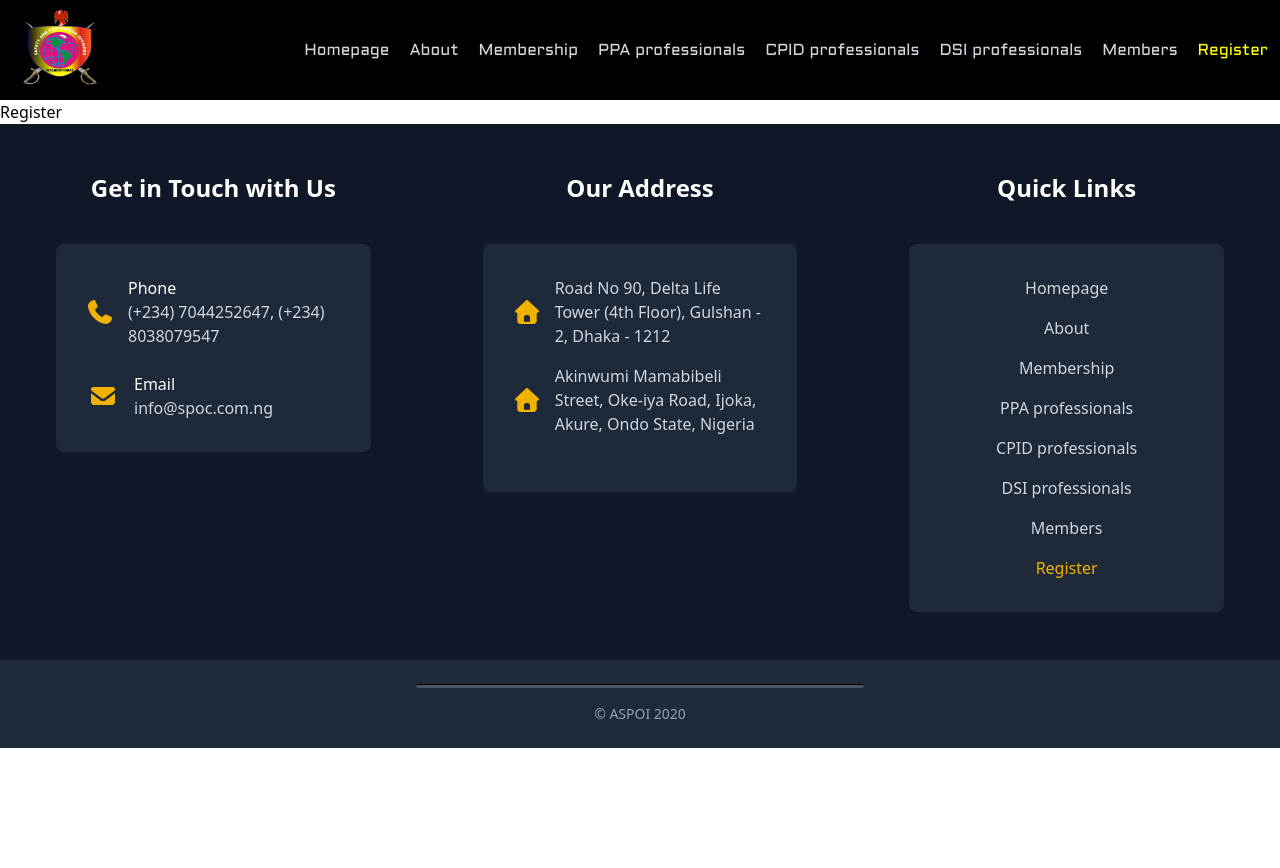
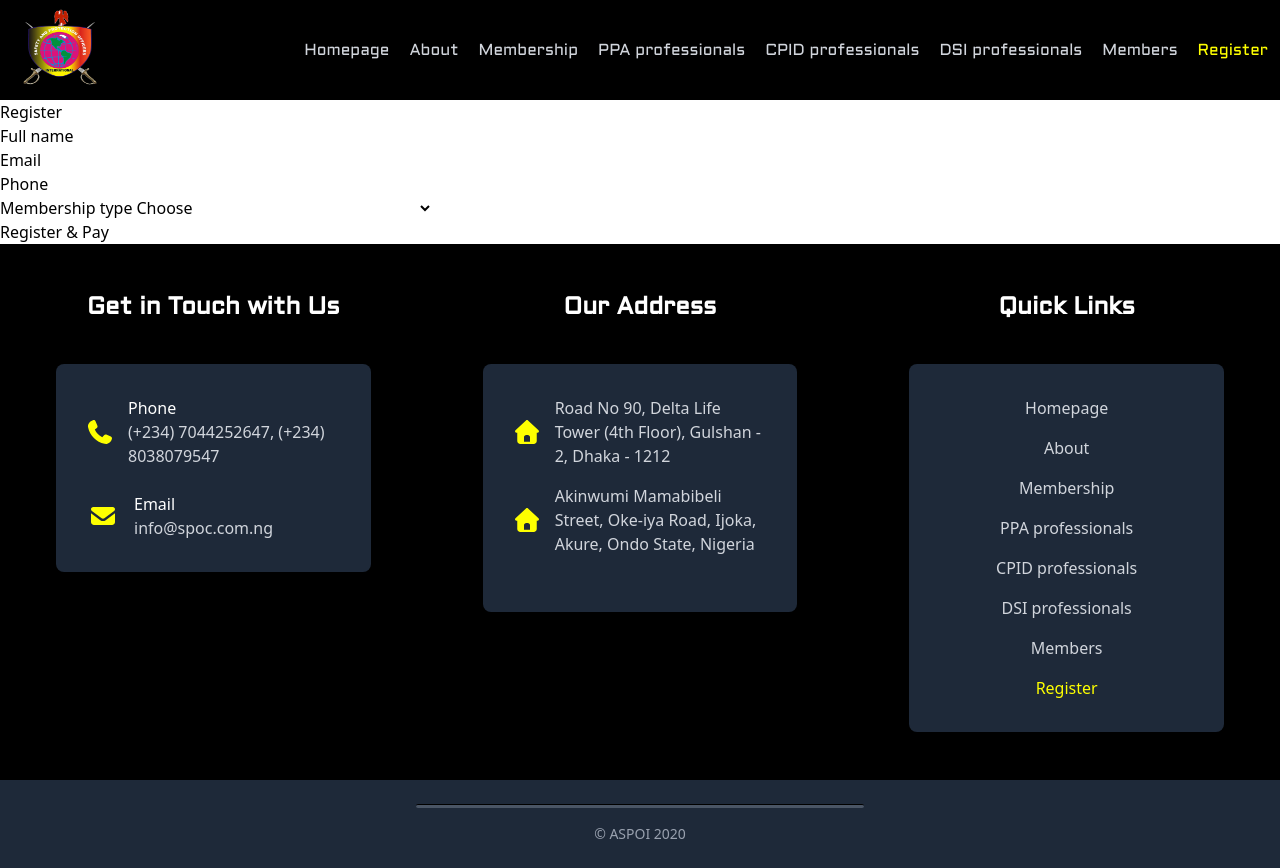
Before and after one commit to GideonDeon/aspoi, a React (Vite) app: page /register in a window 1280 px wide. Before the commit the page ends 800 px from the top, so only its background shows below. Built offline with nearby package versions, Linux system fonts and the light colour scheme.

Commit message:
feat:update name

```diff
--- a/src/components/Footer.jsx
+++ b/src/components/Footer.jsx
@@ -28,8 +28,8 @@ function FooterMain() {
 
 function Contact() {
   return (
-    <div className="bg-gray-900 py-12 px-6 md:px-10 lg:px-14">
-      <h2 className="text-2xl font-bold text-center text-white mb-10">
+    <div className="bg-black py-12 px-6 md:px-10 lg:px-14">
+      <h2 className="text-2xl font-bold text-center text-white mb-10 font-aldrich">
         Get in Touch with Us
       </h2>
       <div className="max-w-md mx-auto">
@@ -37,7 +37,7 @@ function Contact() {
           <div className="flex items-center mb-6">
             <FontAwesomeIcon
               icon={faPhone}
-              className="text-yellow-500 text-2xl mr-4"
+              className="text-[#feff00] text-2xl mr-4"
             />
             <div>
               <h3 className="text-white font-medium">Phone</h3>
@@ -49,7 +49,7 @@ function Contact() {
           <div className="flex items-center">
             <FontAwesomeIcon
               icon={faEnvelope}
-              className="text-yellow-500 text-2xl mr-4"
+              className="text-[#feff00] text-2xl mr-4"
             />
             <div>
               <h3 className="text-white font-medium">Email</h3>
@@ -64,8 +64,8 @@ function Contact() {
 
 function Address() {
   return (
-    <div className="bg-gray-900 py-12 px-6 md:px-10 lg:px-14">
-      <h2 className="text-2xl font-bold text-center text-white mb-10">
+    <div className="bg-black py-12 px-6 md:px-10 lg:px-14">
+      <h2 className="text-2xl font-bold text-center text-white mb-10 font-aldrich">
         Our Address
       </h2>
       <div className="max-w-md mx-auto">
@@ -75,7 +75,7 @@ function Address() {
               <div className="flex items-center mb-4">
                 <FontAwesomeIcon
                   icon={faHome}
-                  className="text-yellow-500 text-2xl mr-4"
+                  className="text-[#feff00] text-2xl mr-4"
                 />
                 <p className="text-gray-300 ">
                   Road No 90, Delta Life Tower (4th Floor), Gulshan - 2, Dhaka -
@@ -85,7 +85,7 @@ function Address() {
               <div className="flex items-center">
                 <FontAwesomeIcon
                   icon={faHome}
-                  className="text-yellow-500 text-2xl mr-4"
+                  className="text-[#feff00] text-2xl mr-4"
                 />
                 <p className="text-gray-300">
                   Akinwumi Mamabibeli Street, Oke-iya Road, Ijoka, Akure, Ondo
@@ -102,8 +102,8 @@ function Address() {
 
 function QuickLinks() {
   return (
-    <div className="bg-gray-900 py-12 px-6 md:px-10 lg:px-14">
-      <h2 className="text-2xl font-bold text-center text-white mb-10">
+    <div className="bg-black py-12 px-6 md:px-10 lg:px-14">
+      <h2 className="text-2xl font-bold text-center text-white mb-10 font-aldrich">
         Quick Links
       </h2>
       <div className="max-w-md mx-auto">
@@ -113,8 +113,8 @@ function QuickLinks() {
               <NavLink
                 to="/"
                 className={({ isActive }) =>
-                  `font-medium hover:text-yellow-500 ${
-                    isActive ? "text-yellow-500" : "text-gray-300"
+                  `font-medium hover:text-[#feff00] ${
+                    isActive ? "text-[#feff00]" : "text-gray-300"
                   }`
                 }
               >
@@ -125,8 +125,8 @@ function QuickLinks() {
               <NavLink
                 to="/about"
                 className={({ isActive }) =>
-                  `font-medium hover:text-yellow-500 ${
-                    isActive ? "text-yellow-500" : "text-gray-300"
+                  `font-medium hover:text-[#feff00] ${
+                    isActive ? "text-[#feff00]" : "text-gray-300"
                   }`
                 }
               >
@@ -137,8 +137,8 @@ function QuickLinks() {
               <NavLink
                 to="/membership"
                 className={({ isActive }) =>
-                  `font-medium hover:text-yellow-500 ${
-                    isActive ? "text-yellow-500" : "text-gray-300"
+                  `font-medium hover:text-[#feff00] ${
+                    isActive ? "text-[#feff00]" : "text-gray-300"
                   }`
                 }
               >
@@ -149,8 +149,8 @@ function QuickLinks() {
               <NavLink
                 to="/ppa-professionals"
                 className={({ isActive }) =>
-                  `font-medium hover:text-yellow-500 ${
-                    isActive ? "text-yellow-500" : "text-gray-300"
+                  `font-medium hover:text-[#feff00] ${
+                    isActive ? "text-[#feff00]" : "text-gray-300"
                   }`
                 }
               >
@@ -161,8 +161,8 @@ function QuickLinks() {
               <NavLink
                 to="/cpid-professionals"
                 className={({ isActive }) =>
-                  `font-medium hover:text-yellow-500 ${
-                    isActive ? "text-yellow-500" : "text-gray-300"
+                  `font-medium hover:text-[#feff00] ${
+                    isActive ? "text-[#feff00]" : "text-gray-300"
                   }`
                 }
               >
@@ -173,8 +173,8 @@ function QuickLinks() {
               <NavLink
                 to="/dsi-professionals"
                 className={({ isActive }) =>
-                  `font-medium hover:text-yellow-500 ${
-                    isActive ? "text-yellow-500" : "text-gray-300"
+                  `font-medium hover:text-[#feff00] ${
+                    isActive ? "text-[#feff00]" : "text-gray-300"
                   }`
                 }
               >
@@ -185,8 +185,8 @@ function QuickLinks() {
               <NavLink
                 to="/members"
                 className={({ isActive }) =>
-                  `font-medium hover:text-yellow-500 ${
-                    isActive ? "text-yellow-500" : "text-gray-300"
+                  `font-medium hover:text-[#feff00] ${
+                    isActive ? "text-[#feff00]" : "text-gray-300"
                   }`
                 }
               >
@@ -197,8 +197,8 @@ function QuickLinks() {
               <NavLink
                 to="/register"
                 className={({ isActive }) =>
-                  `font-medium hover:text-yellow-500 ${
-                    isActive ? "text-yellow-500" : "text-gray-300"
+                  `font-medium hover:text-[#feff00] ${
+                    isActive ? "text-[#feff00]" : "text-gray-300"
                   }`
                 }
               >
--- a/src/pages/Register.jsx
+++ b/src/pages/Register.jsx
@@ -1,14 +1,128 @@
 import Footer from "../components/Footer";
 import PageNav from "../components/PageNav";
+import { useState, useEffect } from "react";
 
 function Register() {
   return (
     <>
       <PageNav />
-      Register
+      <RegisterPage />
       <Footer />
     </>
   );
 }
 
+function RegisterPage() {
+  const [form, setForm] = useState({
+    fullName: "",
+    email: "",
+    phone: "",
+    eventType: "",
+    // add other fields you need
+  });
+  const [errors, setErrors] = useState({});
+  const [loading, setLoading] = useState(false);
+
+  useEffect(() => {
+    // preload from sessionStorage if present (helps if user comes back)
+    const draft = sessionStorage.getItem("registrationDraft");
+    if (draft) setForm(JSON.parse(draft));
+  }, []);
+
+  useEffect(() => {
+    // save draft on change
+    sessionStorage.setItem("registrationDraft", JSON.stringify(form));
+  }, [form]);
+
+  const validate = () => {
+    const e = {};
+    if (!form.fullName.trim()) e.fullName = "Full name required";
+    if (!form.email.match(/^\S+@\S+\.\S+$/)) e.email = "Invalid email";
+    if (!form.phone.trim()) e.phone = "Phone required";
+    return e;
+  };
+
+  const handleSubmit = async (ev) => {
+    ev.preventDefault();
+    const e = validate();
+    setErrors(e);
+    if (Object.keys(e).length) return;
+
+    setLoading(true);
+    try {
+      // send form data to backend to initialize payment
+      const res = await fetch("/api/initiate-payment", {
+        method: "POST",
+        headers: { "Content-Type": "application/json" },
+        body: JSON.stringify(form),
+      });
+
+      const data = await res.json();
+      if (!res.ok) throw new Error(data.message || "Payment initiation failed");
+
+      // data should include { paymentUrl, reference }
+      // redirect user to payment gateway
+      window.location.href = data.paymentUrl;
+    } catch (err) {
+      console.error(err);
+      alert(err.message || "Something went wrong — try again");
+      setLoading(false);
+    }
+  };
+
+  return (
+    <div className="register-page">
+      <h1>Register</h1>
+      <form onSubmit={handleSubmit} noValidate>
+        <div>
+          <label>Full name</label>
+          <input
+            value={form.fullName}
+            onChange={(e) => setForm({ ...form, fullName: e.target.value })}
+          />
+          {errors.fullName && <small>{errors.fullName}</small>}
+        </div>
+
+        <div>
+          <label>Email</label>
+          <input
+            value={form.email}
+            onChange={(e) => setForm({ ...form, email: e.target.value })}
+            type="email"
+          />
+          {errors.email && <small>{errors.email}</small>}
+        </div>
+
+        <div>
+          <label>Phone</label>
+          <input
+            value={form.phone}
+            onChange={(e) => setForm({ ...form, phone: e.target.value })}
+          />
+          {errors.phone && <small>{errors.phone}</small>}
+        </div>
+
+        <div>
+          <label>Membership type</label>
+          <select
+            value={form.eventType}
+            onChange={(e) => setForm({ ...form, eventType: e.target.value })}
+            className="w-fit"
+          >
+            <option value="">Choose</option>
+            <option value="Field Operational Membership">Field Operational Membership</option>
+            <option value="Philantropic Membership">Philantropic Membership</option>
+            <option value="Professional Membership (Individual)">Professional Membership (Individual)</option>
+            <option value="Corporate Membership">Corporate Membership</option>
+          </select>
+        </div>
+
+        <button type="submit" disabled={loading}>
+          {loading ? "Redirecting to payment..." : "Register & Pay"}
+        </button>
+      </form>
+    </div>
+  );
+}
+
 export default Register;
```
